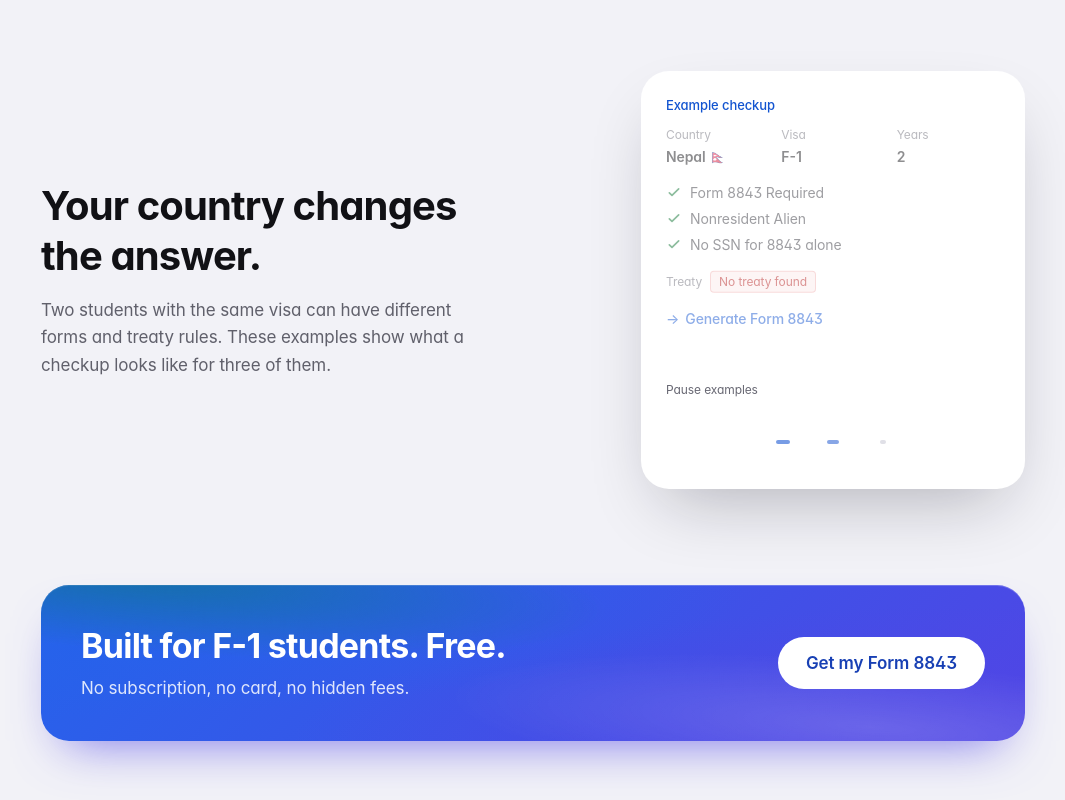
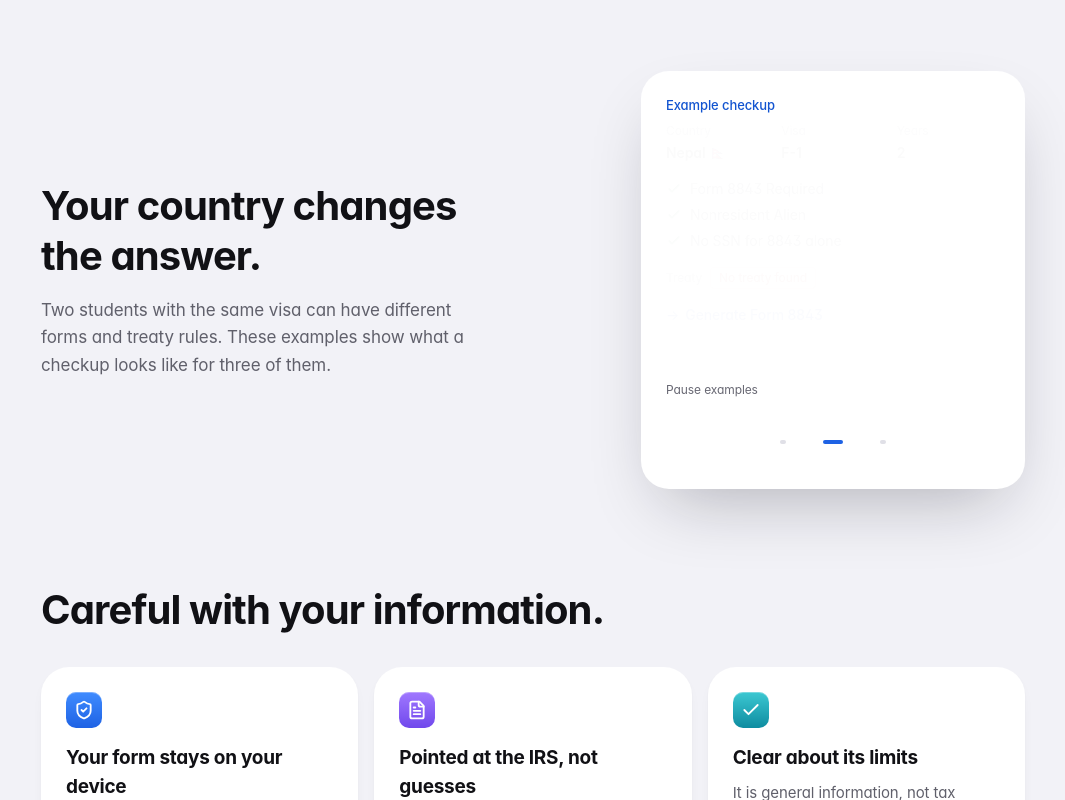
Before and after one commit to workkiran01-lab/f1-tax-helper, a React (Vite) app: page / in a window 1280 px wide. Shown: the part 2000-2800 px from the top of the page, without its empty margins (107-1172 px from the left). Built offline with nearby package versions, Linux system fonts and the light colour scheme; no server answers.

Commit message:
Landing: add a trust section with verifiable statements (#34)

```diff
--- a/src/pages/HomePage.jsx
+++ b/src/pages/HomePage.jsx
@@ -360,6 +360,29 @@ const FEATURES = [
   },
 ]
 
+// Only statements the code backs up: the PDF is filled in the browser, chat requests carry
+// only typed questions, and answers link to IRS pages. No counts, ratings or testimonials.
+const TRUST = [
+  {
+    icon: ShieldCheck,
+    tone: 'blue',
+    title: 'Your form stays on your device',
+    body: 'Form 8843 is filled in your browser. Your answers live in this tab until you close it, and are never sent to the AI chat.',
+  },
+  {
+    icon: FileText,
+    tone: 'violet',
+    title: 'Pointed at the IRS, not guesses',
+    body: 'Guidance links to IRS pages for the filing season shown in the app. When a case is unclear, it says to check rather than guessing.',
+  },
+  {
+    icon: Check,
+    tone: 'teal',
+    title: 'Clear about its limits',
+    body: 'It is general information, not tax advice, and you can read the full disclaimer any time before you start.',
+  },
+]
+
 const cta =
   'press inline-flex min-h-[52px] items-center justify-center rounded-full px-7 text-[17px] font-semibold'
 
@@ -455,6 +478,33 @@ export default function HomePage() {
           </div>
         </Reveal>
 
+        {/* Trust */}
+        <Reveal id="trust" className="mx-auto max-w-5xl scroll-mt-20 px-5 pb-24">
+          <h2 className="max-w-xl text-[32px] font-bold leading-tight text-ink sm:text-[40px]">
+            Careful with your information.
+          </h2>
+          <ul className="mt-8 grid gap-4 sm:grid-cols-3">
+            {TRUST.map(({ icon, tone, title, body }) => (
+              <li key={title} className="rounded-4xl border border-line bg-surface p-6">
+                <IconTile icon={icon} tone={tone} />
+                <h3 className="mt-4 text-[19px] font-bold text-ink">{title}</h3>
+                <p className="mt-2 text-[15px] leading-relaxed text-ink-3">{body}</p>
+              </li>
+            ))}
+          </ul>
+          <p className="mt-5 text-[14px] text-ink-4">
+            Read the{' '}
+            <Link to="/privacy" className="text-tint-ink hover:underline">
+              privacy policy
+            </Link>{' '}
+            and the{' '}
+            <Link to="/disclaimer" className="text-tint-ink hover:underline">
+              disclaimer
+            </Link>
+            .
+          </p>
+        </Reveal>
+
         {/* Closing action */}
         <Reveal className="mx-auto max-w-5xl px-5 pb-24">
           <div className="hero-surface flex flex-col items-start justify-between gap-6 rounded-4xl p-8 sm:flex-row sm:items-center sm:p-10">
```
Also changed, not shown: 1 other file (tests, documents, lock files or other folders).
